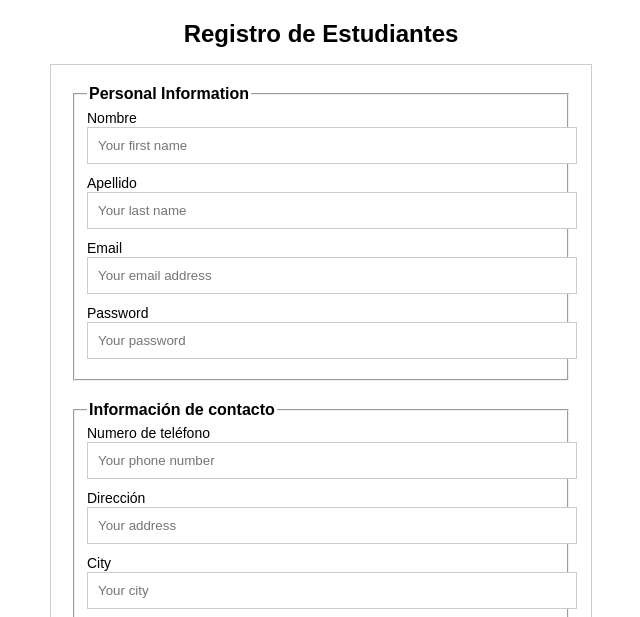
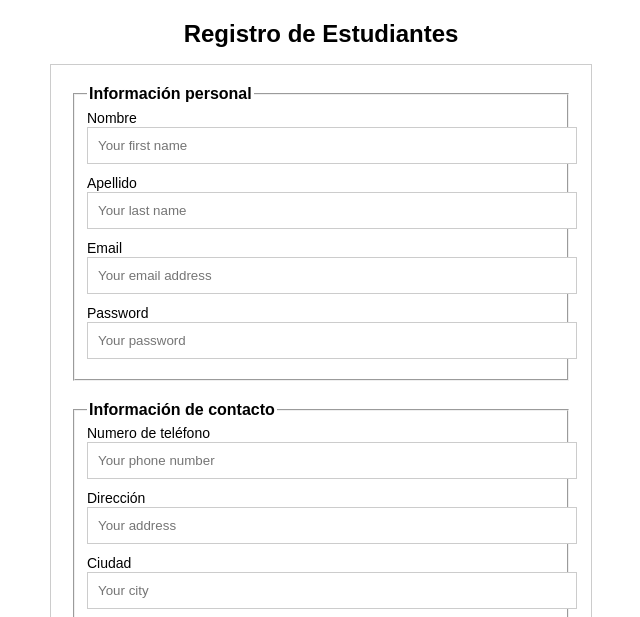
Before and after one commit to tportela/webapp, a plain HTML site: page index.html in a window 1280 px wide. Shown: the top 617 px of the page, 319-959 px from the left. Drawn offline with Linux system fonts and the light colour scheme.

Commit message:
cambio de etiquetas

```diff
--- a/index.html
+++ b/index.html
@@ -10,7 +10,7 @@
     <h1>Registro de Estudiantes</h1>
     <form action="index.php" method="post">
         <fieldset>
-            <legend>Personal Information</legend>
+            <legend>Información personal</legend>
             <label for="firstname">Nombre</label>
             <input type="text" name="firstname" id="firstname" placeholder="Your first name" required>
             <label for="lastname">Apellido</label>
@@ -26,7 +26,7 @@
             <input type="tel" name="phone" id="phone" placeholder="Your phone number">
             <label for="address">Dirección</label>
             <input type="text" name="address" id="address" placeholder="Your address">
-            <label for="city">City</label>
+            <label for="city">Ciudad</label>
             <input type="text" name="city" id="city" placeholder="Your city">
             <label for="state">State</label>
             <input type="text" name="state" id="state" placeholder="Your state">
```
